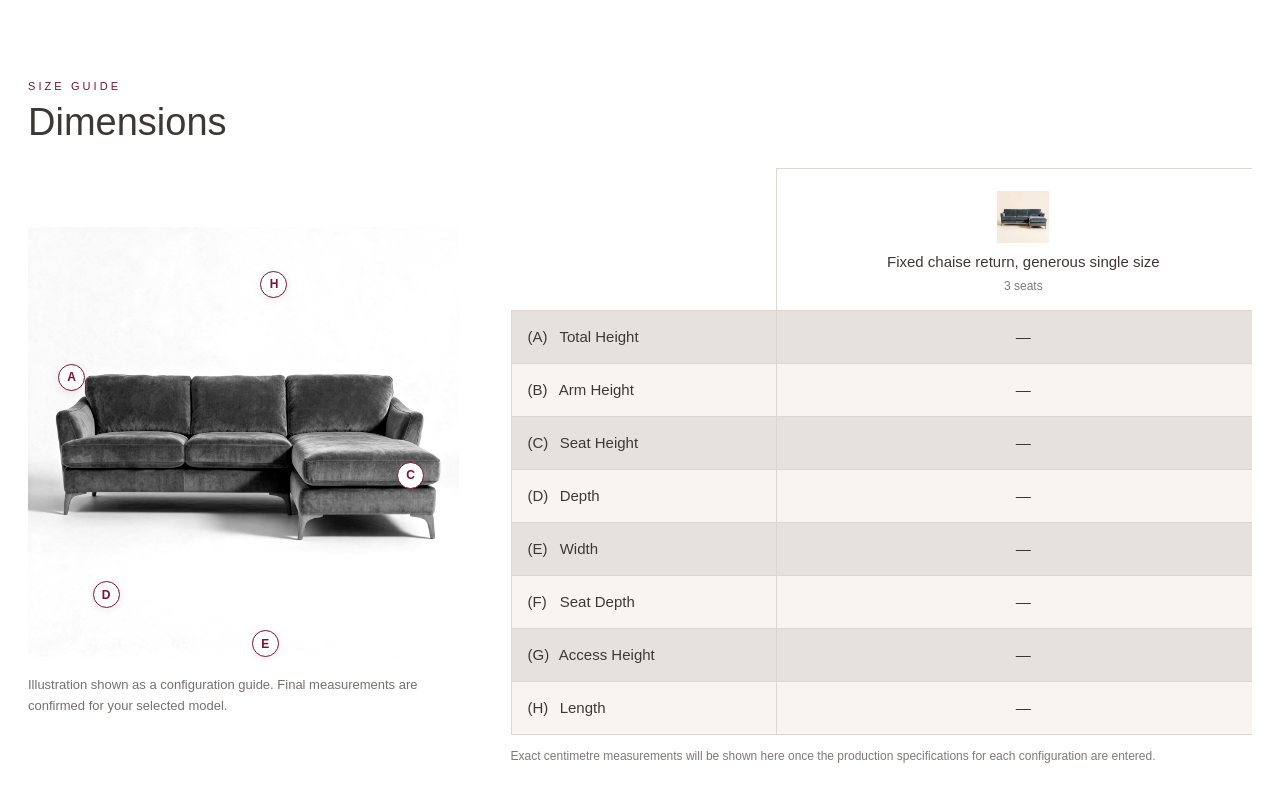
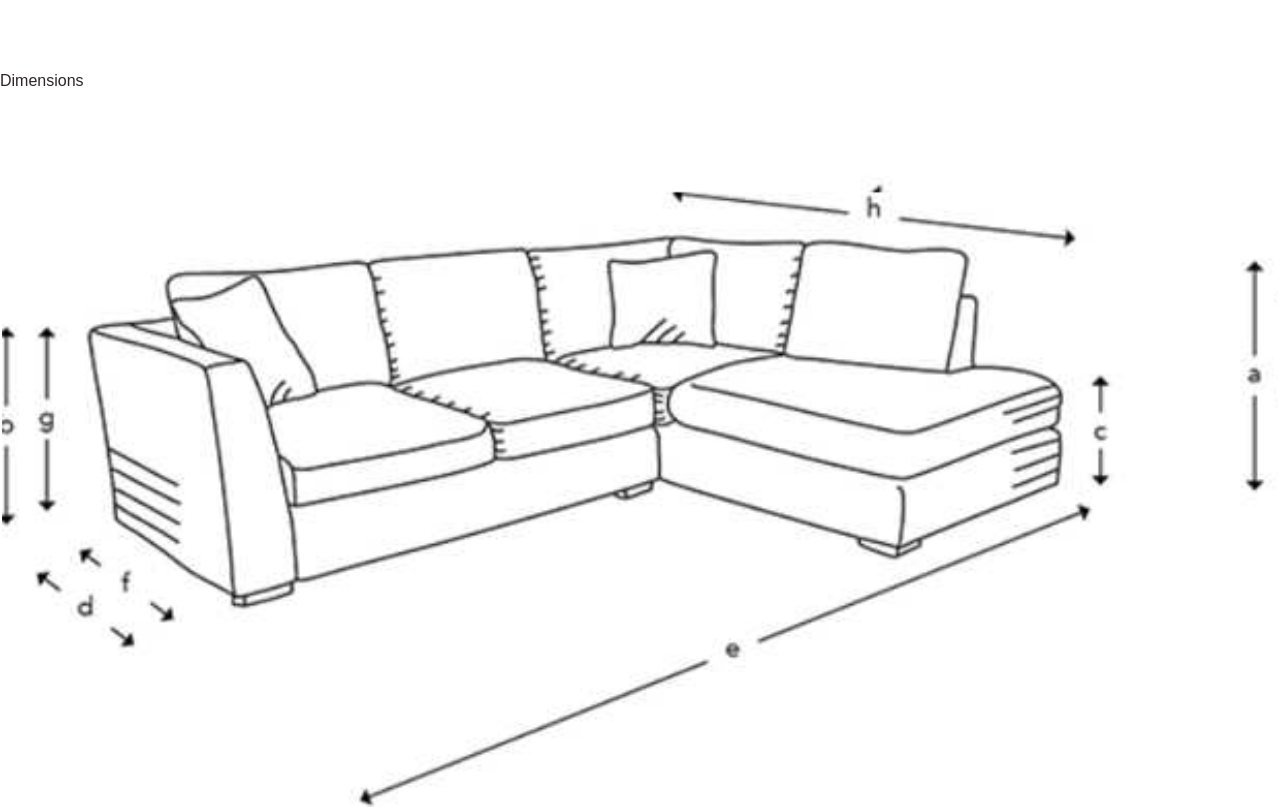
Before and after one commit to ahmedFayyazG/sofasbydaneen, a Next.js app: page /products/chaise-sofa in a window 1280 px wide. Shown: the part 1460-2267 px from the top of the page. Built offline with nearby package versions, Linux system fonts and the light colour scheme; a web font is replaced by a local one.

Commit message:
Match Wadenhoe dimensions matrix layout and measurements

```diff
--- a/app/products/[slug]/SizeConfigurationMatrix.tsx
+++ b/app/products/[slug]/SizeConfigurationMatrix.tsx
@@ -1,68 +1,68 @@
 import type { Product } from "../../lib/products";
 import "./size-configuration.css";
 
-const dimensionLabels = [
-  ["A", "Total Height"],
-  ["B", "Arm Height"],
-  ["C", "Seat Height"],
-  ["D", "Depth"],
-  ["E", "Width"],
-  ["F", "Seat Depth"],
-  ["G", "Access Height"],
-  ["H", "Length"],
+const columns = [
+  { name: "4 Seater Sofa", key: "four" },
+  { name: "2.5 Seater Sofa", key: "twohalf" },
+  { name: "Chair", key: "chair" },
+  { name: "Storage Footstool", key: "footstool" },
+  { name: "Corner Sofa LHF", key: "lhf" },
+  { name: "Corner Sofa RHF", key: "rhf" },
 ] as const;
 
-function productDetail(product: Product, label: string) {
-  return product.details.find((detail) => detail.label.toLowerCase() === label.toLowerCase())?.value;
-}
+const rows = [
+  { code: "A", label: "Total Height", values: ["87 cm", "87 cm", "87 cm", "38 cm", "87 cm", "87 cm"] },
+  { code: "B", label: "Arm Height", values: ["70 cm", "70 cm", "70 cm", "", "70 cm", "70 cm"] },
+  { code: "C", label: "Seat Height", values: ["46 cm", "46 cm", "46 cm", "38 cm", "46 cm", "46 cm"] },
+  { code: "D", label: "Depth", values: ["102 cm", "102 cm", "97 cm", "51 cm", "207/102 cm", "207/102 cm"] },
+  { code: "E", label: "Width", values: ["212 cm", "182 cm", "94 cm", "65 cm", "264 cm", "264 cm"] },
+  { code: "F", label: "Seat Depth", values: ["68 cm", "68 cm", "68 cm", "", "68 cm", "68 cm"] },
+  { code: "G", label: "Access Height", values: ["66 cm", "66 cm", "66 cm", "", "66 cm", "66 cm"] },
+  { code: "H", label: "Length", values: ["", "", "", "", "207 cm", "207 cm"] },
+] as const;
 
 export default function SizeConfigurationMatrix({ product }: { product: Product }) {
-  const sizes = product.sizes?.length
-    ? product.sizes
-    : [{ seats: product.seatOptions?.[0] ?? 3, label: productDetail(product, "Configuration") ?? "Standard", studioFront: product.heroImage, studioAngle: product.heroImage }];
+  const productSizes = product.sizes ?? [];
+  const fallback = product.heroImage;
+  const images = [
+    productSizes.find((s) => s.seats === 4)?.studioFront ?? productSizes.at(-1)?.studioFront ?? fallback,
+    productSizes.find((s) => s.seats === 2)?.studioFront ?? productSizes[1]?.studioFront ?? fallback,
+    productSizes.find((s) => s.seats === 1)?.studioFront ?? fallback,
+    fallback,
+    productSizes.at(-1)?.studioAngle ?? fallback,
+    productSizes.at(-1)?.studioAngle ?? fallback,
+  ];
 
   return (
-    <section className="daneen-dimensions" aria-labelledby="daneen-dimensions-title">
-      <div className="daneen-dimensions-heading">
-        <p>SIZE GUIDE</p>
-        <h2 id="daneen-dimensions-title">Dimensions</h2>
-      </div>
-
-      <div className="daneen-dimensions-layout">
-        <div className="daneen-dimension-illustration">
-          <img src={sizes[0]?.studioAngle || product.heroImage} alt={`${product.name} size guide`} />
-          <span className="measure measure-a">A</span>
-          <span className="measure measure-c">C</span>
-          <span className="measure measure-d">D</span>
-          <span className="measure measure-e">E</span>
-          <span className="measure measure-h">H</span>
-          <p>Illustration shown as a configuration guide. Final measurements are confirmed for your selected model.</p>
+    <section className="sas-dimensions" aria-labelledby="sas-dimensions-title">
+      <h2 id="sas-dimensions-title">Dimensions</h2>
+      <div className="sas-dimensions-grid">
+        <div className="sas-drawing">
+          <img src="/product-dimensions/wadenhoe-dimension-guide.svg" alt={`${product.name} dimension measurement guide`} />
+          <a href="#product-details">Download product details &amp; dimensions</a>
         </div>
-
-        <div className="daneen-dimension-table-wrap">
-          <table className="daneen-dimension-table">
+        <div className="sas-table-scroll">
+          <table className="sas-dimension-table">
             <thead>
               <tr>
-                <th aria-label="Measurement" />
-                {sizes.map((size) => (
-                  <th key={size.seats}>
-                    <img src={size.studioFront} alt="" />
-                    <strong>{size.label}</strong>
-                    <span>{size.seats} seat{size.seats === 1 ? "" : "s"}</span>
+                <th className="sas-row-label" aria-hidden="true" />
+                {columns.map((column, index) => (
+                  <th key={column.key}>
+                    <img src={images[index]} alt="" />
+                    <span>{column.name}</span>
                   </th>
                 ))}
               </tr>
             </thead>
             <tbody>
-              {dimensionLabels.map(([letter, label]) => (
-                <tr key={letter}>
-                  <th><span>({letter})</span> {label}</th>
-                  {sizes.map((size) => <td key={`${letter}-${size.seats}`}>—</td>)}
+              {rows.map((row) => (
+                <tr key={row.code}>
+                  <th><span>({row.code})</span> {row.label}</th>
+                  {row.values.map((value, index) => <td key={`${row.code}-${columns[index].key}`}>{value || "\u00a0"}</td>)}
                 </tr>
               ))}
             </tbody>
           </table>
-          <p className="daneen-dimension-note">Exact centimetre measurements will be shown here once the production specifications for each configuration are entered.</p>
         </div>
       </div>
     </section>
```
